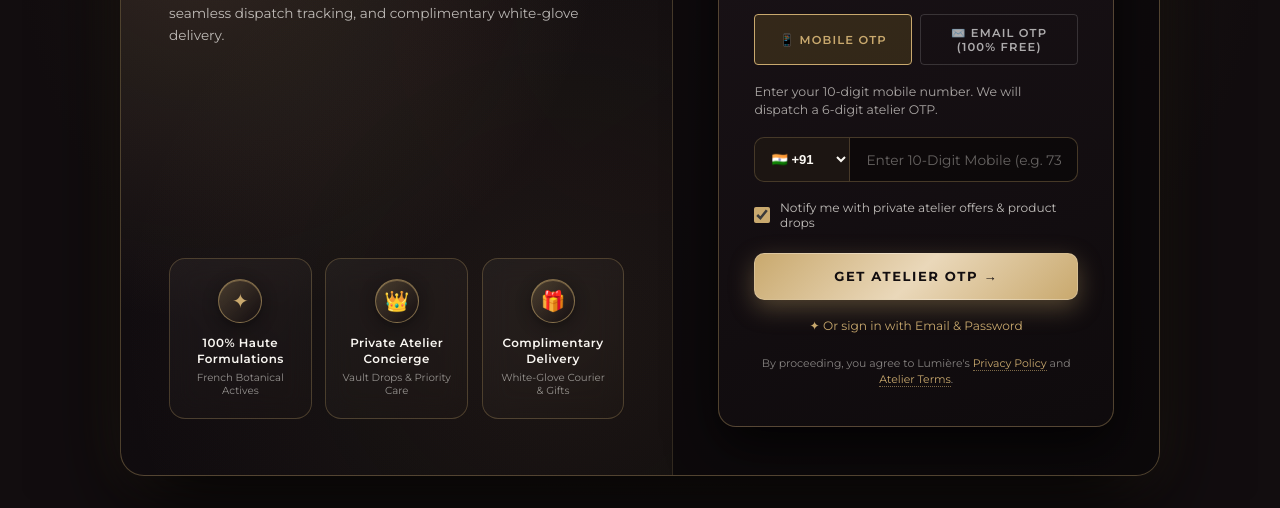
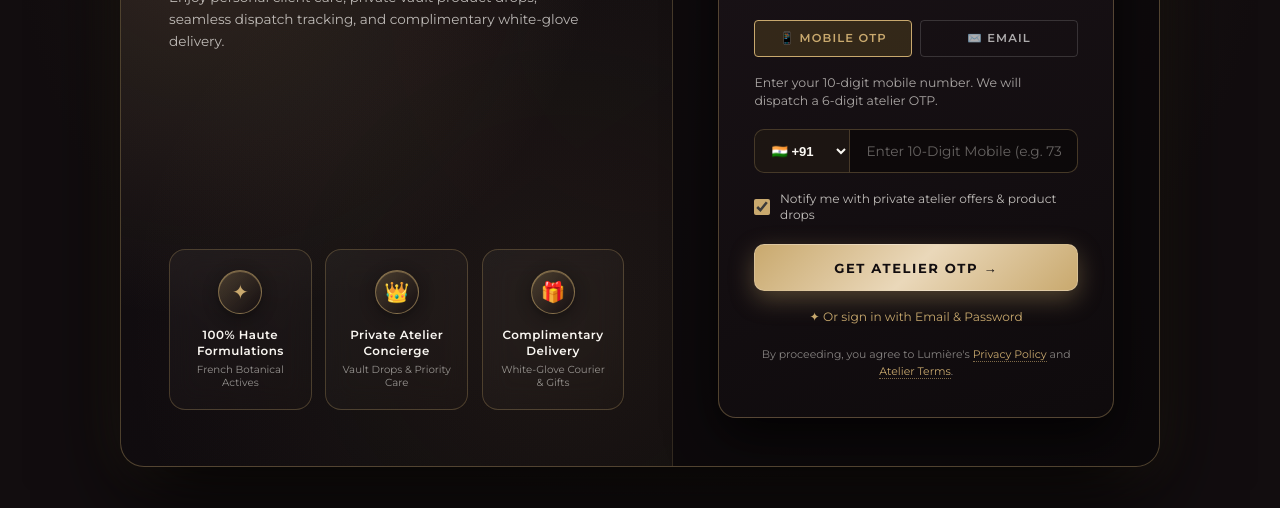
Before and after one commit to piy-jpg/LUXWEB-fox-, a website: page frontend/auth.html in a window 1280 px wide. Shown: the part 295-803 px from the top of the page. Drawn offline with nearby package versions, Linux system fonts and the light colour scheme.

Commit message:
chore: rename Email OTP (100% Free) tab to ✉️ EMAIL

```diff
--- a/frontend/auth.html
+++ b/frontend/auth.html
@@ -988,7 +988,7 @@
               📱 Mobile OTP
             </button>
             <button type="button" id="tabChannelEmail" onclick="switchOtpChannel('email')" style="flex: 1; padding: 0.65rem 0.5rem; font-size: 0.72rem; letter-spacing: 0.1em; text-transform: uppercase; border-radius: 4px; border: 1px solid rgba(255,255,255,0.15); background: transparent; color: rgba(255,255,255,0.65); font-weight: 600; cursor: pointer; transition: all 0.2s;">
-              ✉️ Email OTP (100% Free)
+              ✉️ EMAIL
             </button>
           </div>
 
```
